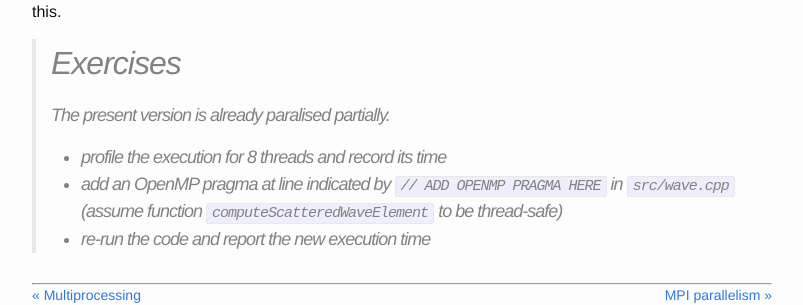
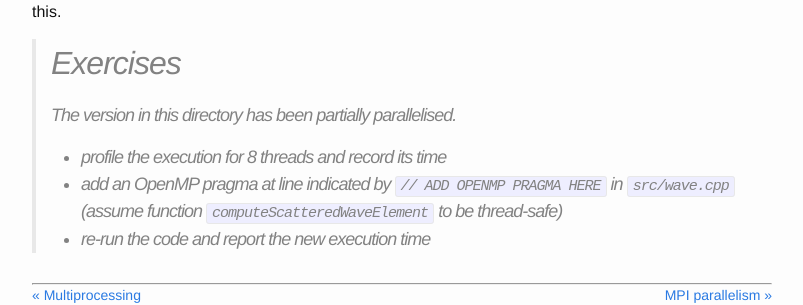
Before and after one commit to nesi/perf-training, a Jekyll site: the page built from _lessons/python-scatter/04b-openmp.md, in a window 1280 px wide and 900 px high, scrolled down 4560 px. Shown: the part 244-549 px from the top of the window, without its empty margins (238-1041 px from the left). Built offline with Jekyll 4.4.1, drawn with Linux system fonts in a browser that asks for light colours.

Commit message:
Update 04b-openmp.md

```diff
--- a/_lessons/python-scatter/04b-openmp.md
+++ b/_lessons/python-scatter/04b-openmp.md
@@ -111,7 +111,7 @@ Loop trip count `n` and data arrays `arr` can be shared as they are not changed
 Variable `res` is special - it has to store the sum across all loop iterations at the end of the loop, even though individual iterations are executed by different threads. So `res` needs to be private to each thread at first and store partial sums. These partial sums then need to be collected by the original thread at the end of the loop to compute a grand total, which will be stored in `res` on that thread. The `reduction(+:res)` clause makes sure that the compiler will insert all required code to accomplish this.
 
 > ## Exercises
-> The present version is already paralised partially.
+> The version in this directory has been partially parallelised.
 > * profile the execution for 8 threads and record its time
 > * add an OpenMP pragma at line indicated by `// ADD OPENMP PRAGMA HERE` in `src/wave.cpp` (assume function `computeScatteredWaveElement` to be thread-safe)
 > * re-run the code and report the new execution time
```
